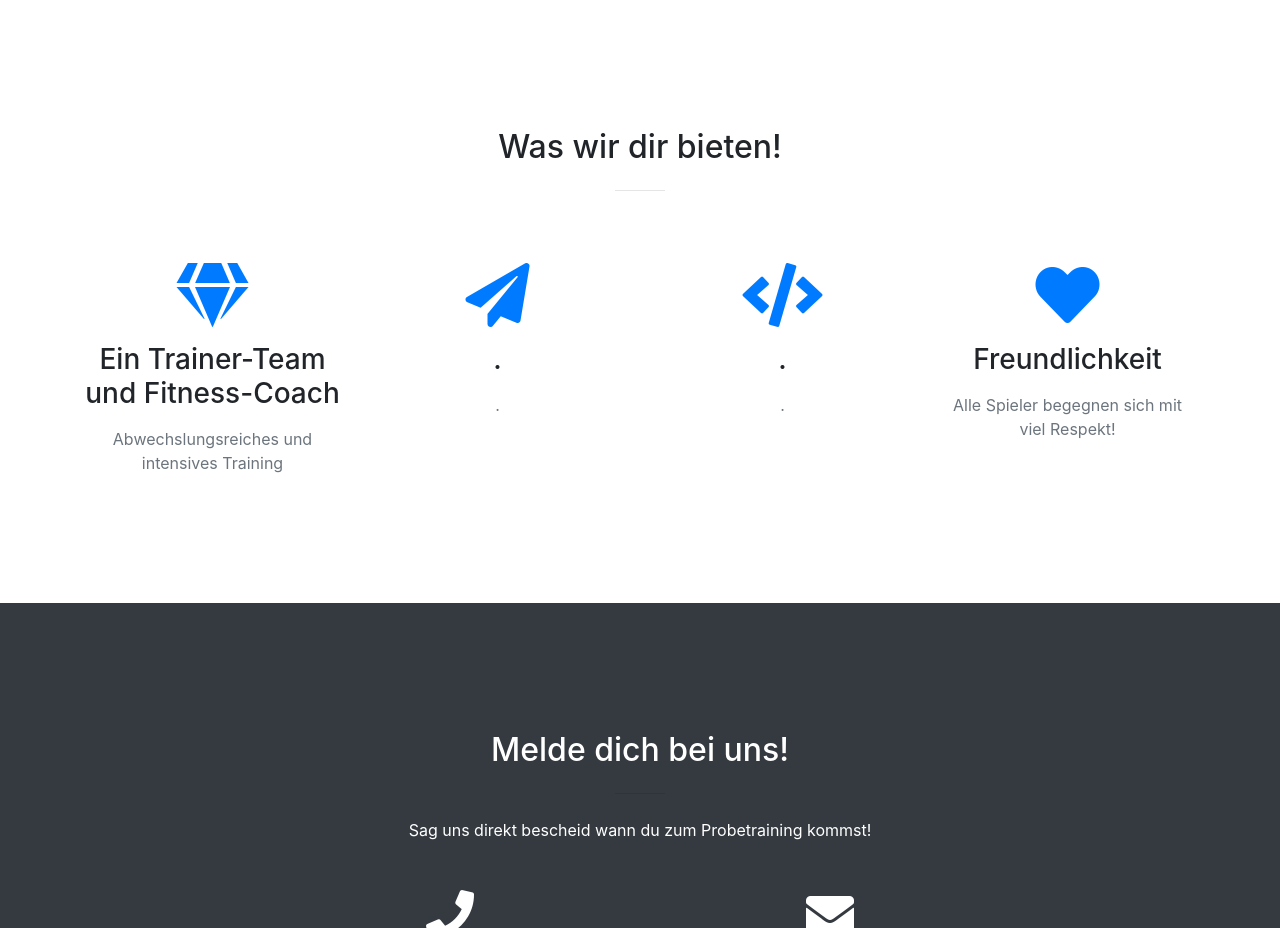
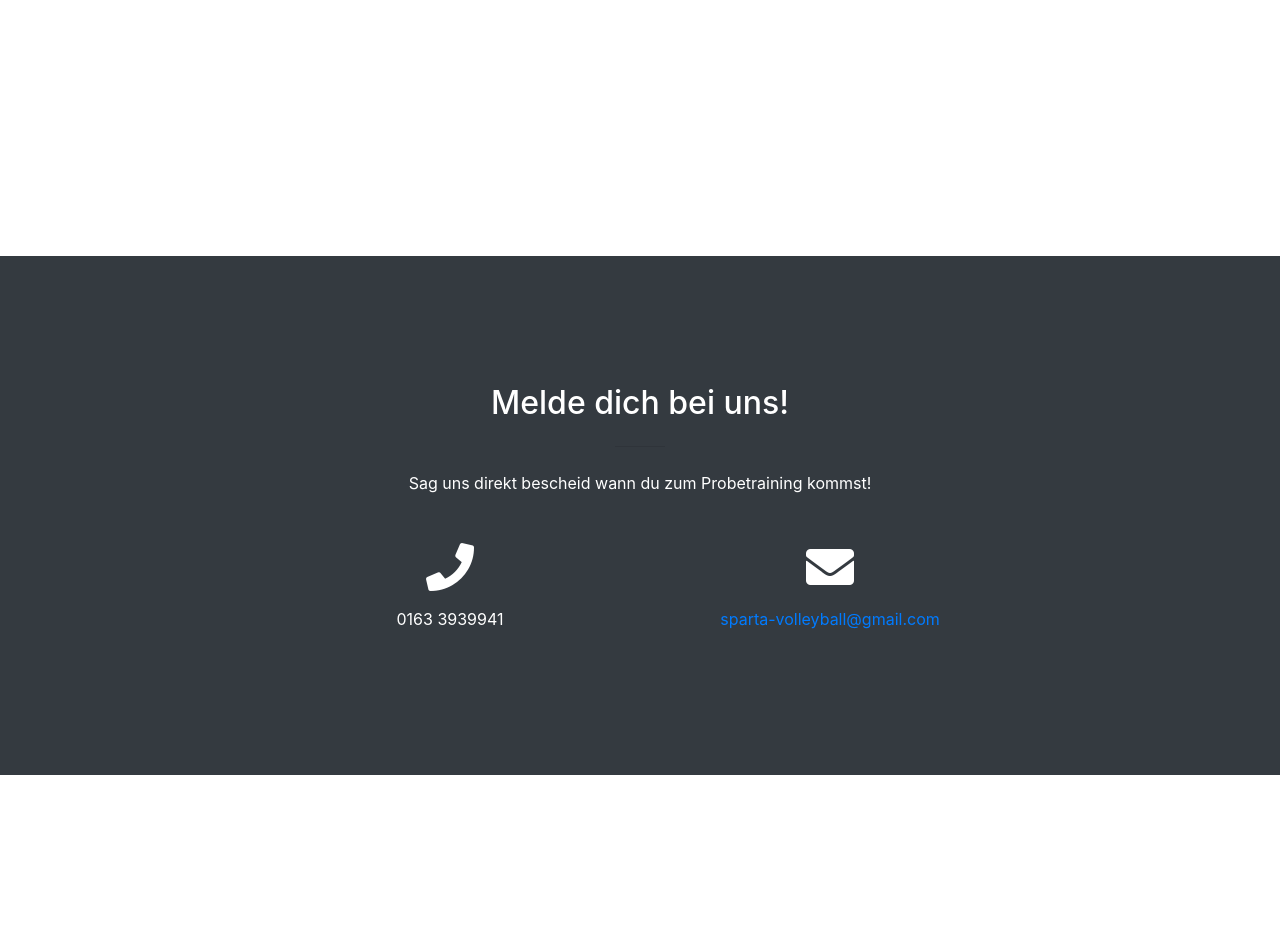
Before and after one commit to mhoehne/sparta, a website with bundled scripts: page index.html in a window 1280 px wide. Shown: the part 800-1728 px from the top of the page. After the commit the page ends 1575 px from the top, so only its background shows below. Built offline with nearby package versions, Linux system fonts and the light colour scheme.

Commit message:
Update index.html

```diff
--- a/index.html
+++ b/index.html
@@ -84,44 +84,6 @@
 
     <section id="services">
       <div class="container">
-        <div class="row">
-          <div class="col-lg-12 text-center">
-            <h2 class="section-heading">Was wir dir bieten!</h2>
-            <hr class="my-4">
-          </div>
-        </div>
-      </div>
-      <div class="container">
-        <div class="row">
-          <div class="col-lg-3 col-md-6 text-center">
-            <div class="service-box mt-5 mx-auto">
-              <i class="fas fa-4x fa-gem text-primary mb-3 sr-icon-1"></i>
-              <h3 class="mb-3">Ein Trainer-Team und Fitness-Coach</h3>
-              <p class="text-muted mb-0">Abwechslungsreiches und intensives Training</p>
-            </div>
-          </div>
-          <div class="col-lg-3 col-md-6 text-center">
-            <div class="service-box mt-5 mx-auto">
-              <i class="fas fa-4x fa-paper-plane text-primary mb-3 sr-icon-2"></i>
-              <h3 class="mb-3">.</h3>
-              <p class="text-muted mb-0">.</p>
-            </div>
-          </div>
-          <div class="col-lg-3 col-md-6 text-center">
-            <div class="service-box mt-5 mx-auto">
-              <i class="fas fa-4x fa-code text-primary mb-3 sr-icon-3"></i>
-              <h3 class="mb-3">.</h3>
-              <p class="text-muted mb-0">.</p>
-            </div>
-          </div>
-          <div class="col-lg-3 col-md-6 text-center">
-            <div class="service-box mt-5 mx-auto">
-              <i class="fas fa-4x fa-heart text-primary mb-3 sr-icon-4"></i>
-              <h3 class="mb-3">Freundlichkeit</h3>
-              <p class="text-muted mb-0">Alle Spieler begegnen sich mit viel Respekt!</p>
-            </div>
-          </div>
-        </div>
       </div>
     </section>
 
```
